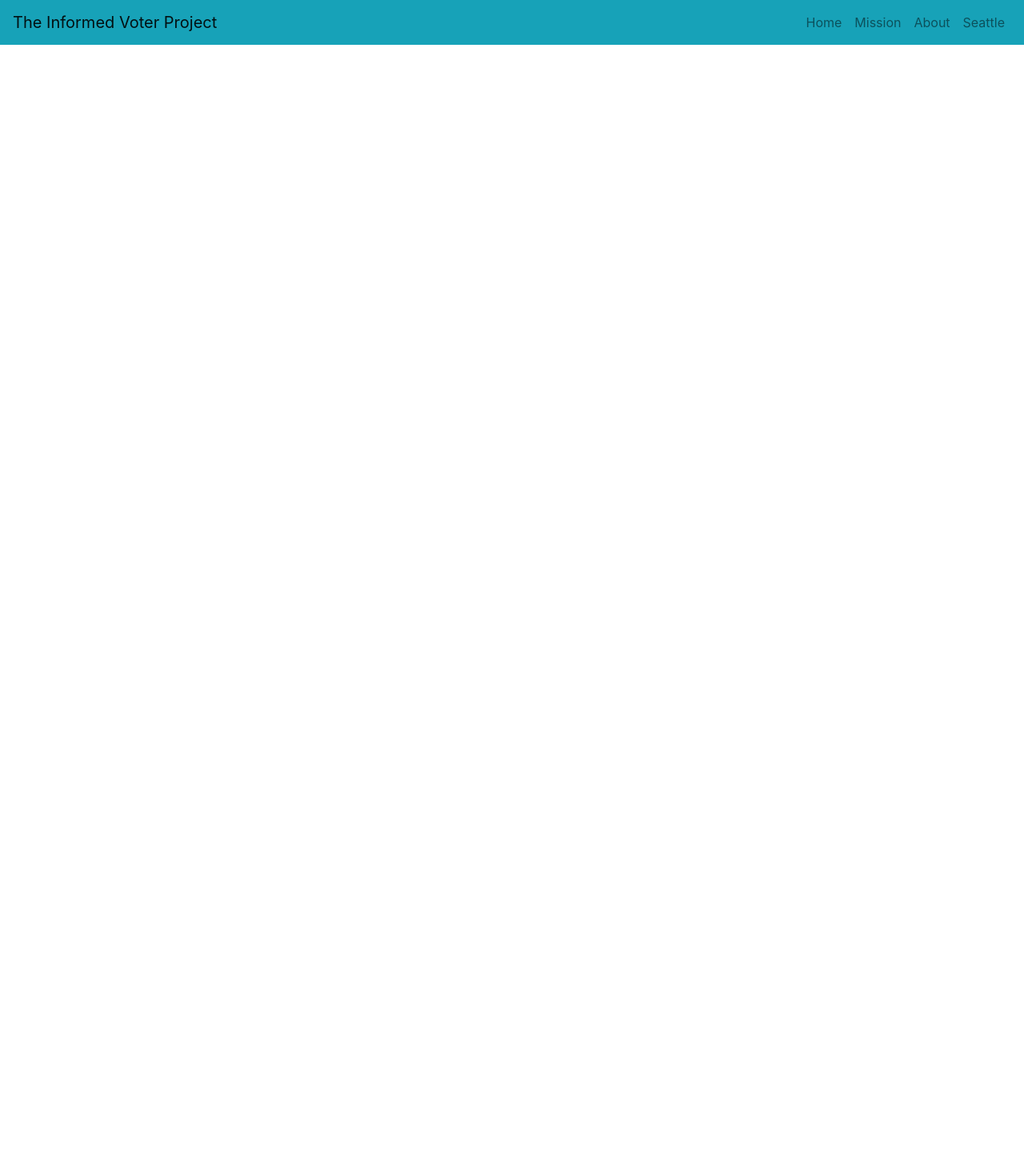
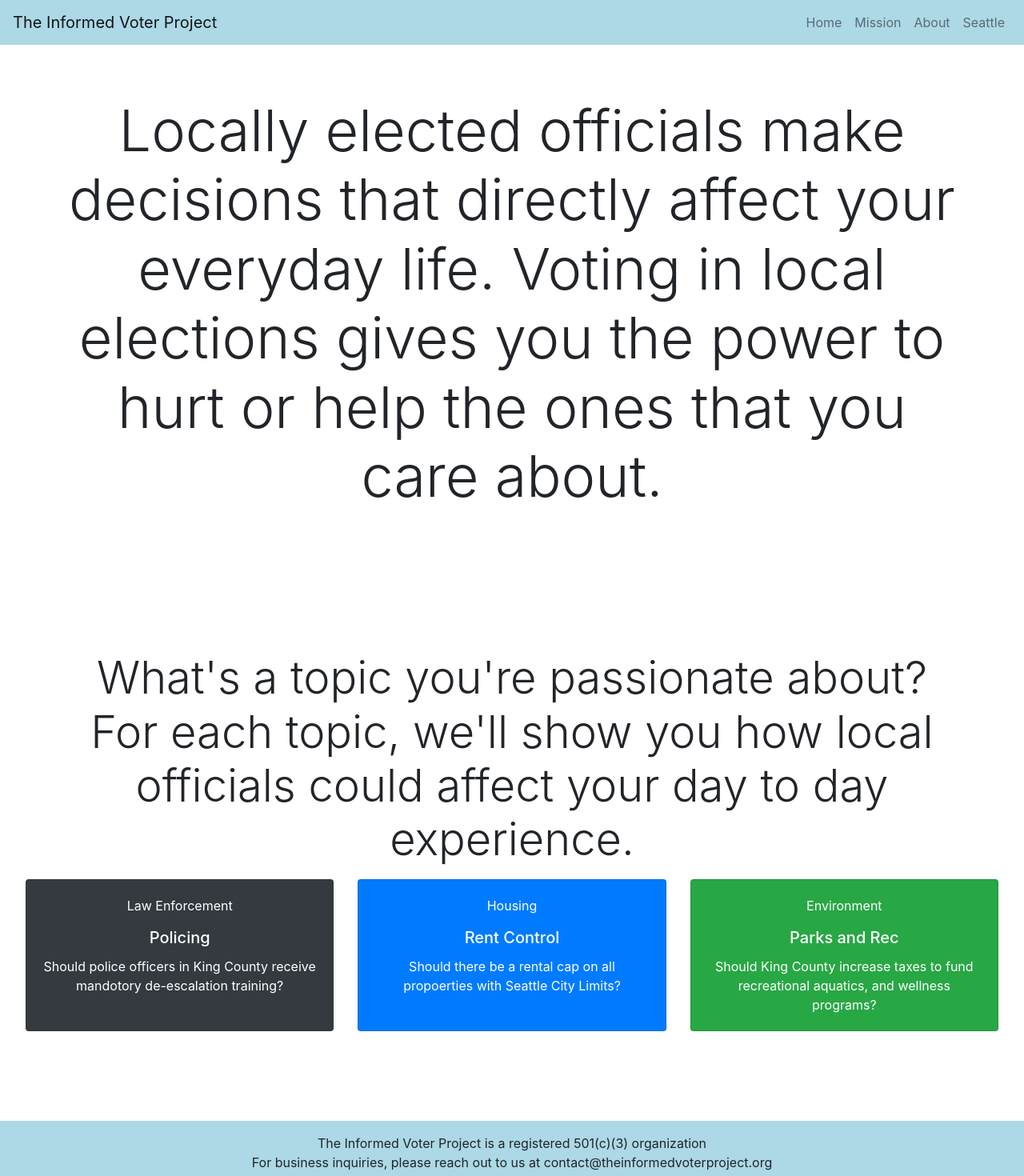
Before and after one commit to Veenakrishna2313/The-Informed-Voter-Project, a React (Create React App) app: page / in a window 1280 px wide. Shown: the top 1470 px of the page at 80% size. Before the commit the page ends 800 px from the top, so only its background shows below. Built offline with nearby package versions, Linux system fonts and the light colour scheme.

Commit message:
created landing and footer

```diff
--- a/src/App.css
+++ b/src/App.css
@@ -1,5 +1,14 @@
 .App {
   text-align: center;
+}
+.landing-p{
+  background-color:white
+}
+.footer{
+  position: absolute;
+  bottom: 0;
+  width: 100%;
+  height: 4.5rem;
 }
 
 .color-nav{
--- a/src/App.js
+++ b/src/App.js
@@ -2,11 +2,15 @@
 import './App.css';
 import * as ReactBootStrap from "react-bootstrap";
 import Navbar from './Components/Layout/Navbar'
+import Footer from './Components/Layout/Footer'
+import Landing from "./Components/Layout/Landing";
 
 function App() {
   return (
     <div className="App">
       <Navbar />
+      <Landing/>
+      <Footer/>
     </div>
   );
 }
--- a/src/Components/Layout/Footer.js
+++ b/src/Components/Layout/Footer.js
@@ -1 +1,17 @@
-import React from "react";
+import React from 'react'
+import * as ReactBootStrap from "react-bootstrap";
+
+export default function Footer() {
+  return (
+    <footer className="color-nav text-black mt-5 p-3 text-center ">
+      <div>
+
+        The Informed Voter Project is a registered 501(c)(3) organization
+      </div>
+      <div>
+        For business inquiries, please reach out to us at
+        contact@theinformedvoterproject.org
+      </div>
+    </footer>
+  );
+}
--- a/src/Components/Layout/Landing.js
+++ b/src/Components/Layout/Landing.js
@@ -1 +1,94 @@
-import React from "react";
+import React, { Component } from 'react'
+import Card from "react-bootstrap/Card";
+import CardDeck from "react-bootstrap/CardDeck";
+
+import * as ReactBootStrap from "react-bootstrap";
+import Jumbotron from "react-bootstrap/Jumbotron";
+import Container from "react-bootstrap/Container";
+
+export default class Landing extends Component {
+  render() {
+    return (
+      <div>
+        <Jumbotron
+          style={{
+            backgroundColor: "white",
+          }}
+        >
+          <Container>
+            <p align="justify" class="display-3 text-center ">
+              Locally elected officials make decisions that directly affect your
+              everyday life. Voting in local elections gives you the power to
+              hurt or help the ones that you care about.
+            </p>
+          </Container>
+        </Jumbotron>
+        <Jumbotron
+          style={{
+            backgroundColor: "white",
+          }}
+        >
+          <Container>
+            <p align="justify" class="display-4 text-center">
+              What's a topic you're passionate about? For each topic, we'll show
+              you how local officials could affect your day to day experience.
+            </p>
+          </Container>
+
+          <CardDeck>
+            <Card
+              bg="dark"
+              variant="dark"
+              style={{
+                color: "white",
+              }}
+            >
+              <Card.Body>
+                <Card.Text>Law Enforcement</Card.Text>
+                <Card.Title>Policing</Card.Title>
+                <Card.Text>
+                  Should police officers in King County receive mandotory
+                  de-escalation training?
+                </Card.Text>
+              </Card.Body>
+            </Card>
+            <Card
+              bg="primary"
+              variant="primary"
+              style={{
+                color: "white",
+              }}
+            >
+              <Card.Body>
+                <Card.Text>Housing</Card.Text>
+                <Card.Title>Rent Control</Card.Title>
+                <Card.Text>
+                  Should there be a rental cap on all propoerties with Seattle
+                  City Limits?
+                </Card.Text>
+              </Card.Body>
+            </Card>
+            <Card
+              bg="success"
+              variant="success"
+              style={{
+                color: "white",
+              }}
+            >
+              <Card.Body>
+                <Card.Text>Environment</Card.Text>
+                <Card.Title >
+                  Parks and Rec
+                </Card.Title>
+                <Card.Text>
+                  Should King County increase taxes to fund recreational
+                  aquatics, and wellness programs?
+                </Card.Text>
+              </Card.Body>
+            </Card>
+          </CardDeck>
+        </Jumbotron>
+      </div>
+    );
+  }
+}
--- a/src/Components/Layout/Navbar.js
+++ b/src/Components/Layout/Navbar.js
@@ -9,7 +9,7 @@ class Navbar extends Component {
       <ReactBootStrap.Navbar
         collapseOnSelect
         expand="md"
-        bg="info"
+        className="color-nav"
         variant="light"
       >
         <ReactBootStrap.Navbar.Brand href="#home">
```
